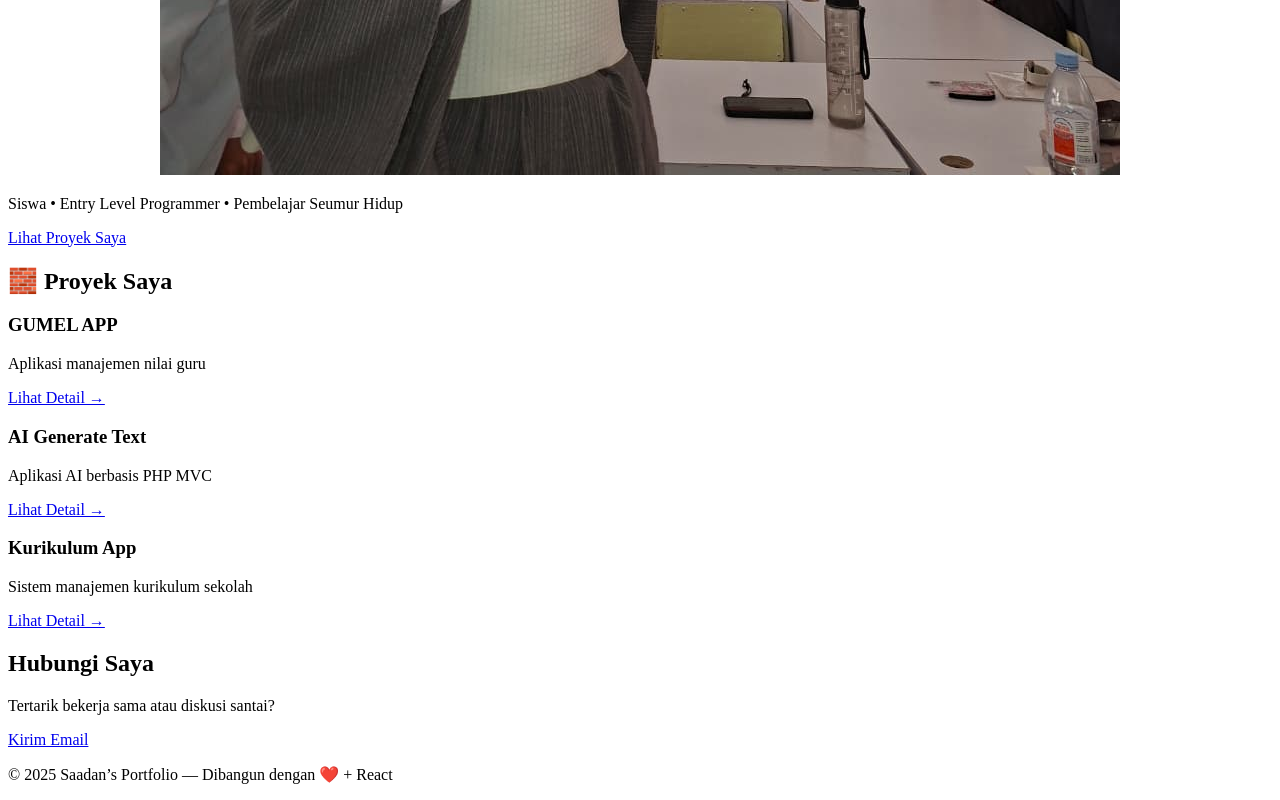
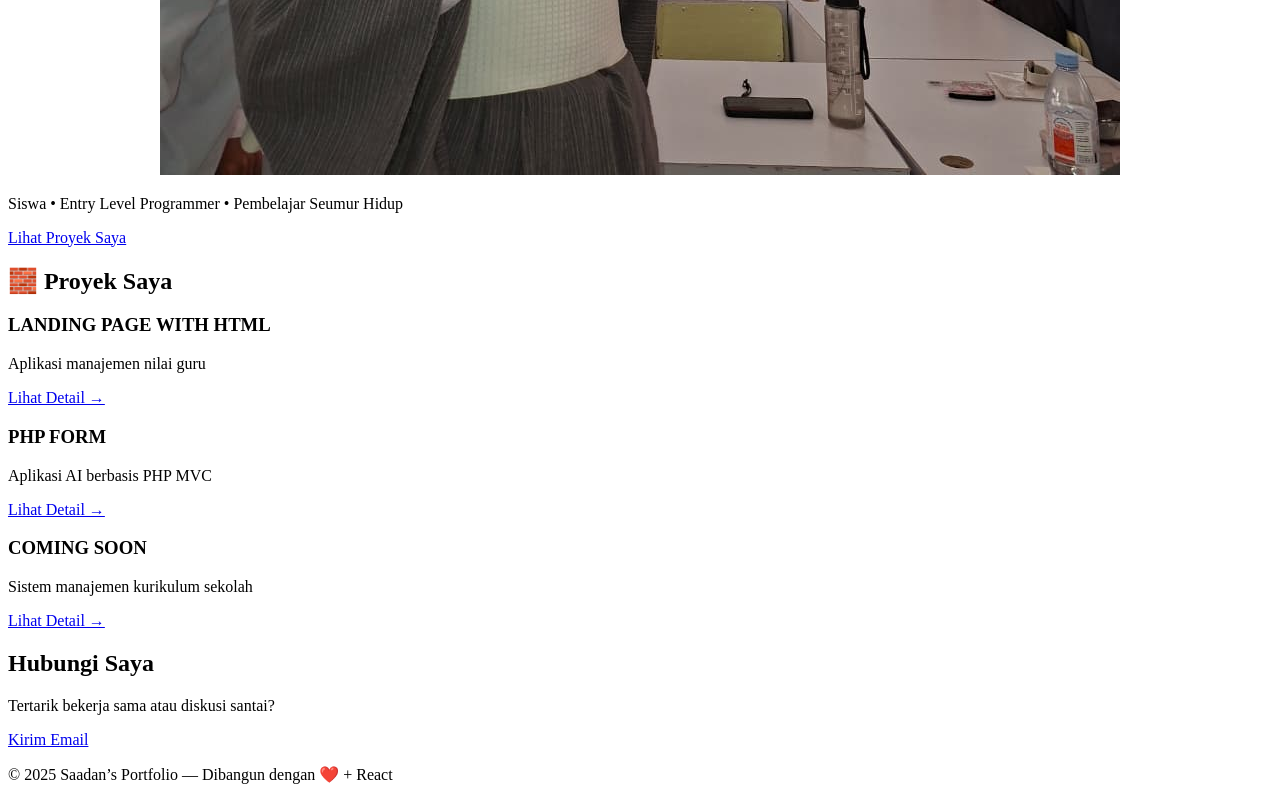
Before and after one commit to Adidi0830/my-portfolio, a React (Create React App) app: page / in a window 1280 px wide. Shown: the part 1276-2076 px from the top of the page. Built offline with nearby package versions, Linux system fonts and the light colour scheme.

Commit message:
Edit Project.js

```diff
--- a/src/components/Project.js
+++ b/src/components/Project.js
@@ -1,8 +1,8 @@
 export default function Projects() {
   const data = [
-    { name: "GUMEL APP", desc: "Aplikasi manajemen nilai guru", link: "#" },
-    { name: "AI Generate Text", desc: "Aplikasi AI berbasis PHP MVC", link: "#" },
-    { name: "Kurikulum App", desc: "Sistem manajemen kurikulum sekolah", link: "#" },
+    { name: "LANDING PAGE WITH HTML", desc: "Aplikasi manajemen nilai guru", link: "#" },
+    { name: "PHP FORM", desc: "Aplikasi AI berbasis PHP MVC", link: "#" },
+    { name: "COMING SOON", desc: "Sistem manajemen kurikulum sekolah", link: "#" },
   ];
 
   return (
```
